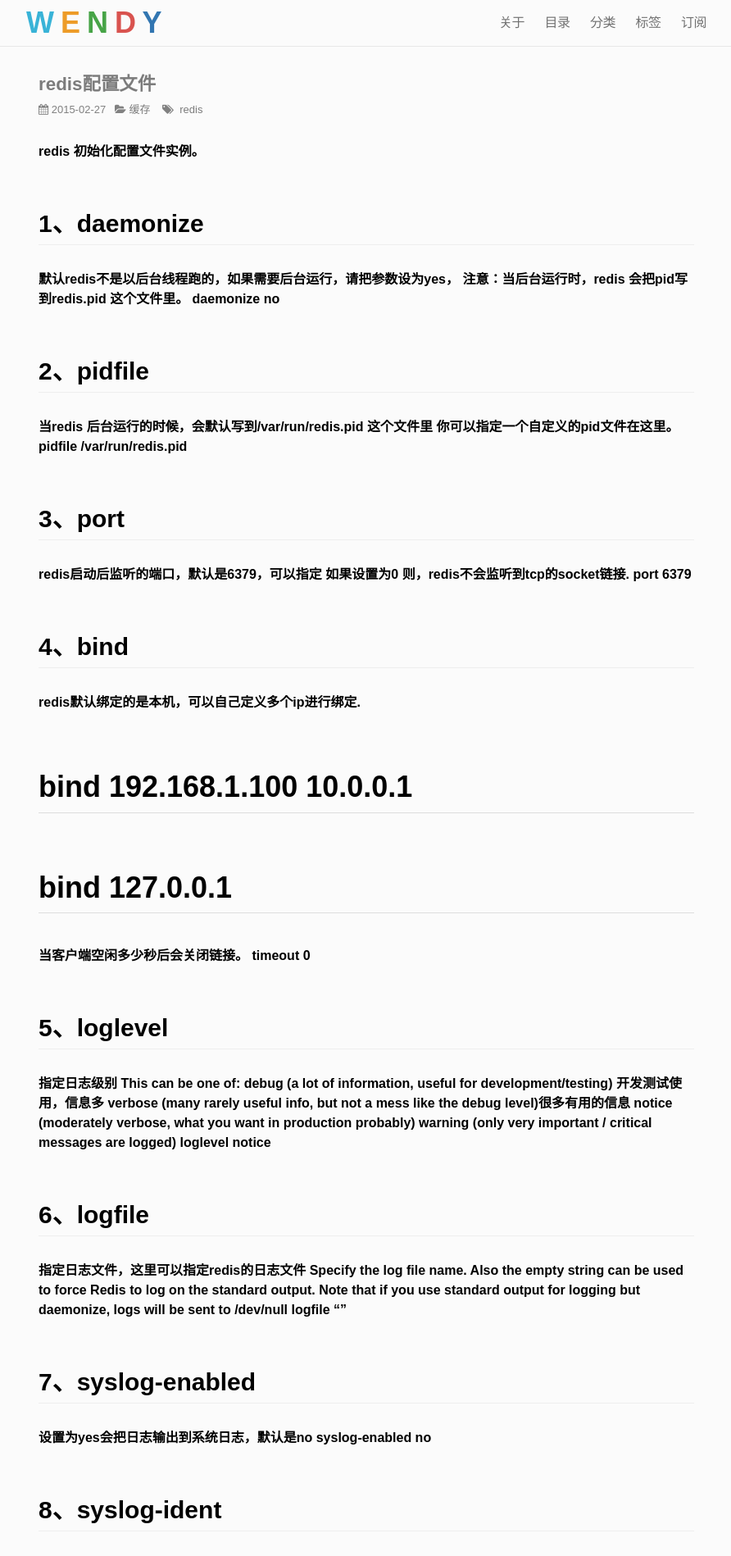
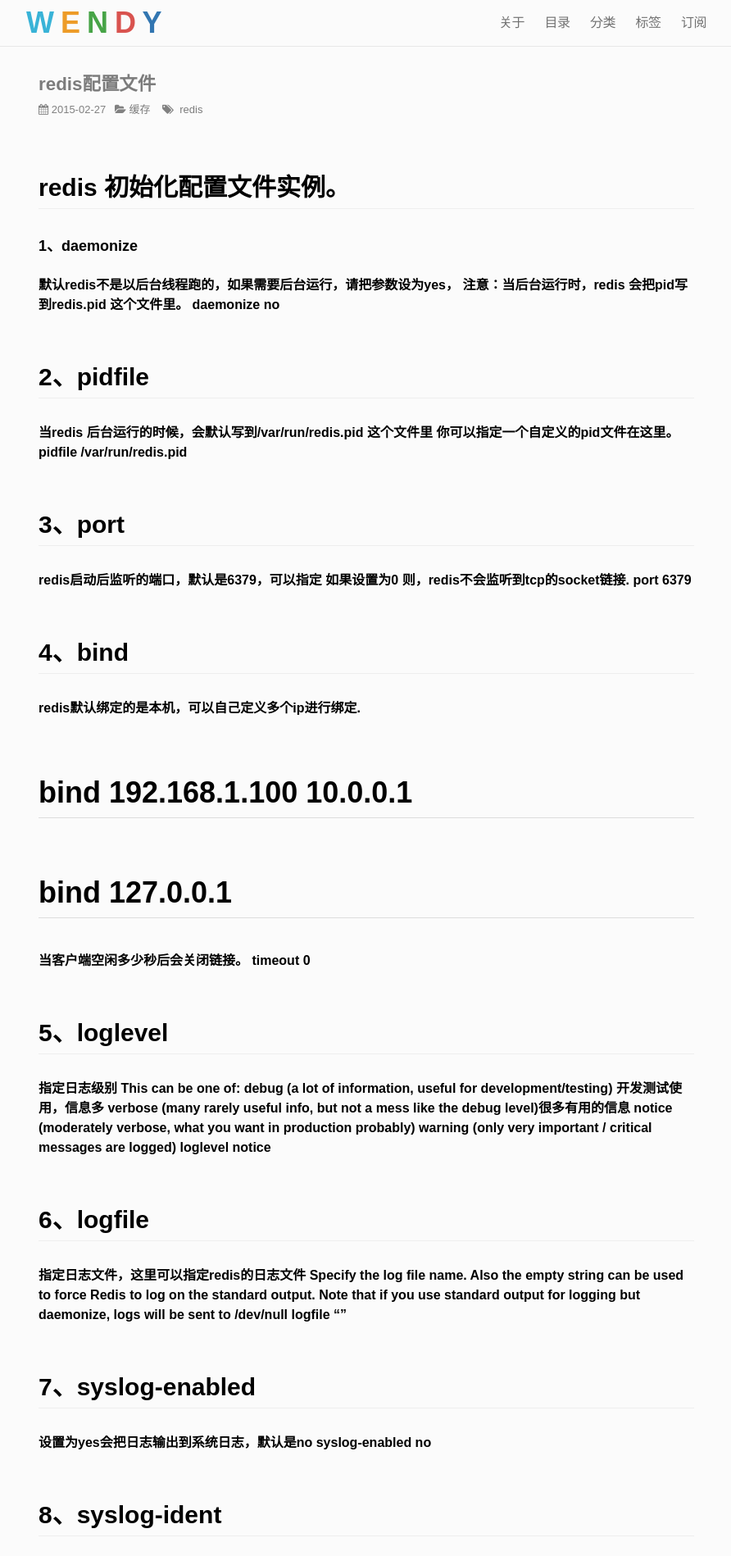
Before and after one commit to ywendy/ywendy.github.io, a Jekyll site: the page built from _posts/2015-2-27-redis-2.md, in a window 1280 px wide. Shown: the top 1898 px of the page at 82% size, without its empty margins (193-1085 px from the left). Built offline with Jekyll 4.4.1, drawn with Linux system fonts in a browser that asks for light colours; nearby versions of some CDN libraries; Markdown is read by kramdown in place of the engine named in the settings; comment, search, counter and statistics services are not loaded.

```diff
--- a/_posts/2015-2-27-redis-2.md
+++ b/_posts/2015-2-27-redis-2.md
@@ -6,9 +6,9 @@ tags: redis
 ---
 
 
-redis 初始化配置文件实例。
+##redis 初始化配置文件实例。
 
-##1、daemonize
+####1、daemonize
 默认redis不是以后台线程跑的，如果需要后台运行，请把参数设为yes，
 注意：当后台运行时，redis 会把pid写到redis.pid 这个文件里。
 daemonize no
```
